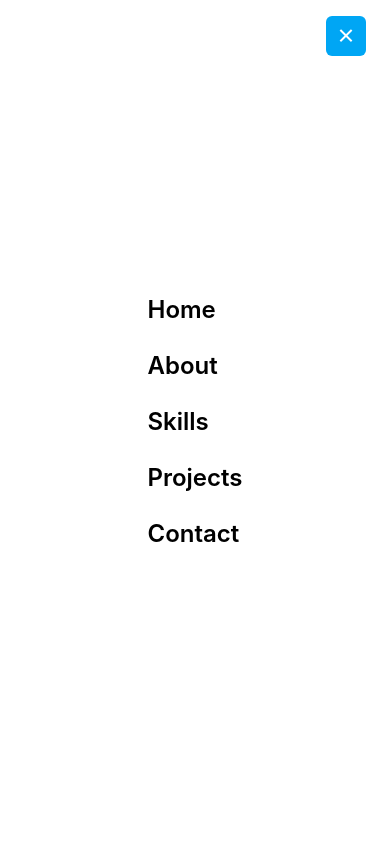
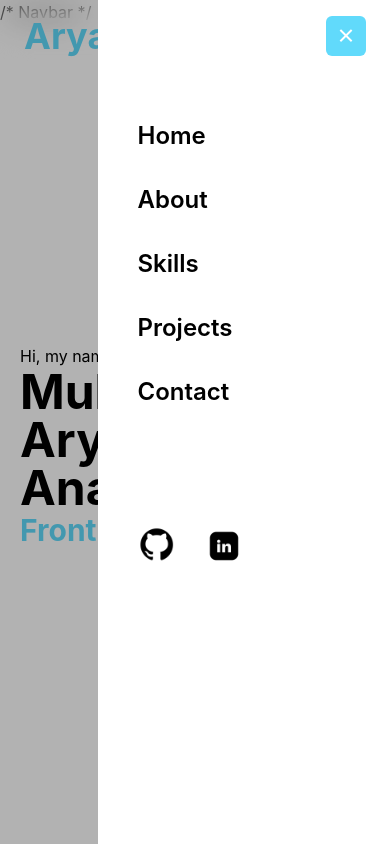
Before and after one commit to arya-dwi-ananda/my-portfolio, a React (Vite) app: page / in a window 390 px wide. Both pictures are taken after a click on the element 346 px from the left and 36 px from the top of the page. Shown: the top 844 px of the page. Built offline with nearby package versions, Linux system fonts and the light colour scheme.

Commit message:
Change the appearance of the hamburger menu & basic color

```diff
--- a/src/components/Container.jsx
+++ b/src/components/Container.jsx
@@ -1,7 +1,7 @@
 import React from "react";
 
 function Container({ children }) {
-  return <div className="rounded-md shadow-[0_0_20px_rgba(14,165,233,0.6)] p-4 py-8">{children}</div>;
+  return <div className="rounded-md shadow-[0_0_20px_rgba(97,218,251,1)] p-4 py-8">{children}</div>;
 }
 
 export default Container;
--- a/src/components/Hero.jsx
+++ b/src/components/Hero.jsx
@@ -5,7 +5,7 @@ function Hero() {
     <div id="home" className="px-5 max-w-7xl mx-auto min-h-screen flex flex-col justify-center">
       <p>Hi, my name is</p>
       <h1 className="text-5xl font-bold">Muhammad Arya Dwi Ananda</h1>
-      <p className="text-3xl font-bold text-sky-500">Front-End Developer</p>
+      <p className="text-3xl font-bold text-[#61DAFB]">Front-End Developer</p>
     </div>
   );
 }
--- a/src/components/Navigation.jsx
+++ b/src/components/Navigation.jsx
@@ -10,9 +10,9 @@ function Navigation() {
   return (
     <>
       /* Navbar */
-      <div className="fixed top-0 left-0 z-999999 w-full bacdrop backdrop-blur-lg">
+      <div className="fixed top-0 left-0 z-39 w-full bacdrop backdrop-blur-lg">
         <nav className="flex w-full md:max-w-7xl md:justify-around justify-between items-center py-4 px-6 mx-auto relative">
-          <h2 className={`font-bold text-4xl md:text-5xl my-0 text-sky-500 transition-opacity duration-300 ${isOpen ? "opacity-0" : "opacity-100"}`}>Arya</h2>
+          <h2 className={`font-bold text-4xl md:text-5xl my-0 text-[#61DAFB]`}>Arya</h2>
           {/* {`nav-menu" className="md:flex mx-auto gap-8 ${isOpen ? "flex" : "hidden"}`} */}
 
           {/* Desktop menu */}
@@ -45,15 +45,14 @@ function Navigation() {
           </div>
 
           {/* Mobile hamburger button */}
-          <div onClick={changeToggle} className="md:hidden z-50 bg-sky-500 rounded-md px-2 py-1" id="nav-toggle">
+          <div onClick={changeToggle} className="md:hidden z-50 bg-[#61DAFB] rounded-md px-2 py-1" id="nav-toggle">
             <i className={`${isOpen ? "hidden" : "block"} ri-menu-line nav__burger text-2xl text-white`}></i>
-            <i className={`${isOpen ? "block" : "hidden"} ri-close-line nav__close text-2xl text-white`}></i>
           </div>
         </nav>
       </div>
       {/* Mobile overlay - Outside the navbar */}
-      <div className={`flex fixed inset-0 z-40 items-center justify-center bg-white cursor-pointer transition-opacity duration-300 ease-out ${isOpen ? "opacity-100" : "opacity-0 pointer-events-none  "}`}>
-        <ul id="nav-menu" className={`flex flex-col gap-6 text-2xl font-semibold font-sans transition-all duration-300 ease-out ${isOpen ? "scale-100 opacity-100" : "scale-95 opacity-0"}`}>
+      <div className={`flex fixed inset-0 z-40 bg-black/30 cursor-pointer transition-opacity duration-300 ease-out ${isOpen ? "opacity-100" : "opacity-0 pointer-events-none  "}`}>
+        <ul id="nav-menu" className={`flex flex-col gap-8 text-2xl font-semibold font-sans bg-white h-screen w-3/4 ml-auto pt-30 ps-10 transition-all duration-300 ease-out ${isOpen ? "translate-x-0" : "translate-x-full"}`}>
           <li>
             <a href="#home" onClick={changeToggleToFalse}>
               Home
@@ -79,8 +78,23 @@ function Navigation() {
               Contact
             </a>
           </li>
+          <div className="pt-20 flex items-center gap-5">
+            <a href="https://github.com/arya-dwi-ananda">
+              <img src={github} alt="" className="w-10 h-10" />
+            </a>
+            <a href="https://www.linkedin.com/in/muhammad-arya-dwi-ananda-454737405/">
+              <img src={linkedin} alt="" className="w-13 h-13" />
+            </a>
+          </div>
         </ul>
       </div>
+      <button
+        onClick={changeToggle}
+        className={`md:hidden fixed right-6 top-4 z-50 rounded-md bg-[#61DAFB]
+    px-2 py-1 ${isOpen ? "block" : "hidden"}`}
+      >
+        <i className={`${isOpen ? "block" : "hidden"} ri-close-line nav__close text-2xl text-white`}></i>
+      </button>
     </>
   );
 }
```
